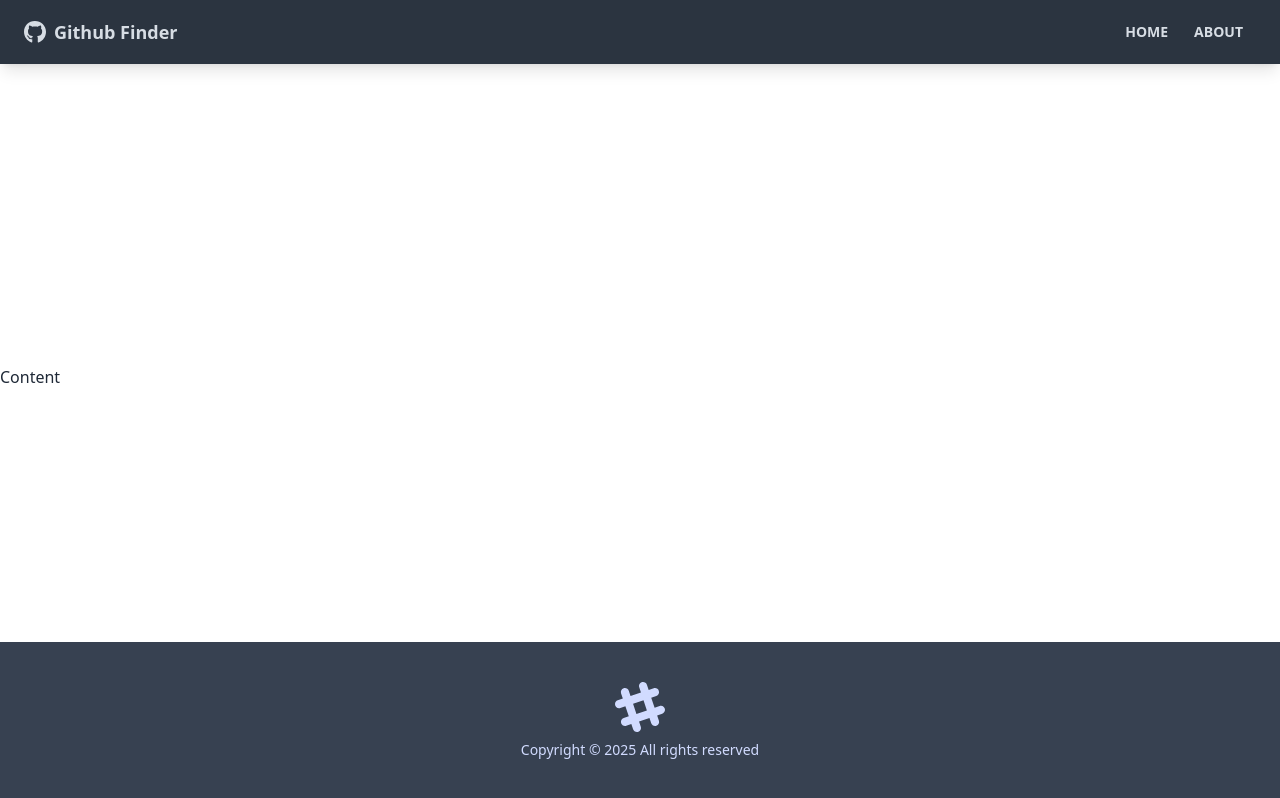
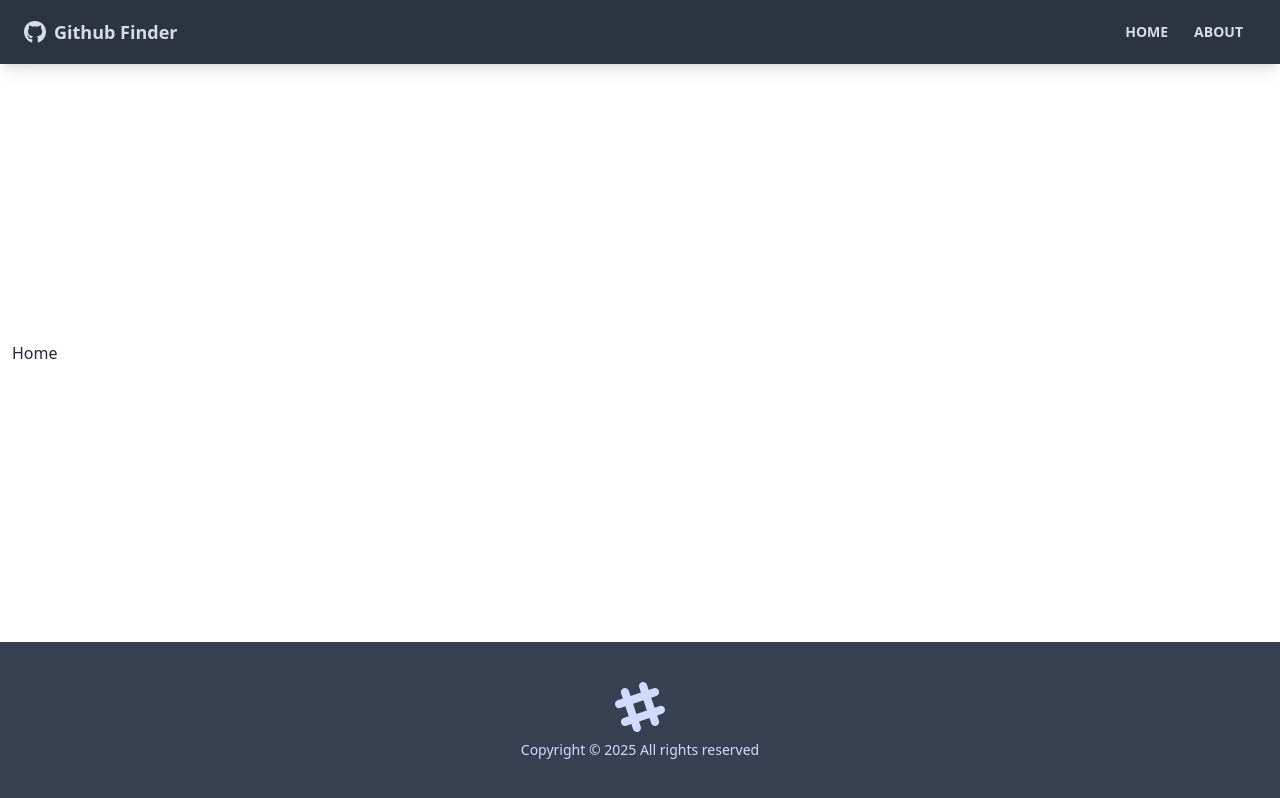
Before and after one commit to jbkim08/github-finder, a React (Create React App) app: page / in a window 1280 px wide. Built offline with nearby package versions, Linux system fonts and the light colour scheme.

Commit message:
라우트 적용

```diff
--- a/src/App.js
+++ b/src/App.js
@@ -1,13 +1,26 @@
+import { BrowserRouter, Route, Routes } from "react-router-dom";
 import Footer from "./components/layout/Footer";
 import Navbar from "./components/layout/Navbar";
+import Home from "./pages/Home";
+import About from "./pages/About";
+import NotFound from "./pages/NotFound";
 
 function App() {
   return (
-    <div className="flex flex-col justify-between h-screen">
-      <Navbar title="Github Finder" />
-      <main>Content</main>
-      <Footer />
-    </div>
+    <BrowserRouter>
+      <div className="flex flex-col justify-between h-screen">
+        <Navbar title="Github Finder" />
+        <main className="container mx-auto px-3 pb-12">
+          <Routes>
+            <Route path="/" element={<Home />} />
+            <Route path="/about" element={<About />} />
+            <Route path="/notfound" element={<NotFound />} />
+            <Route path="*" element={<NotFound />} />
+          </Routes>
+        </main>
+        <Footer />
+      </div>
+    </BrowserRouter>
   );
 }
 
```
